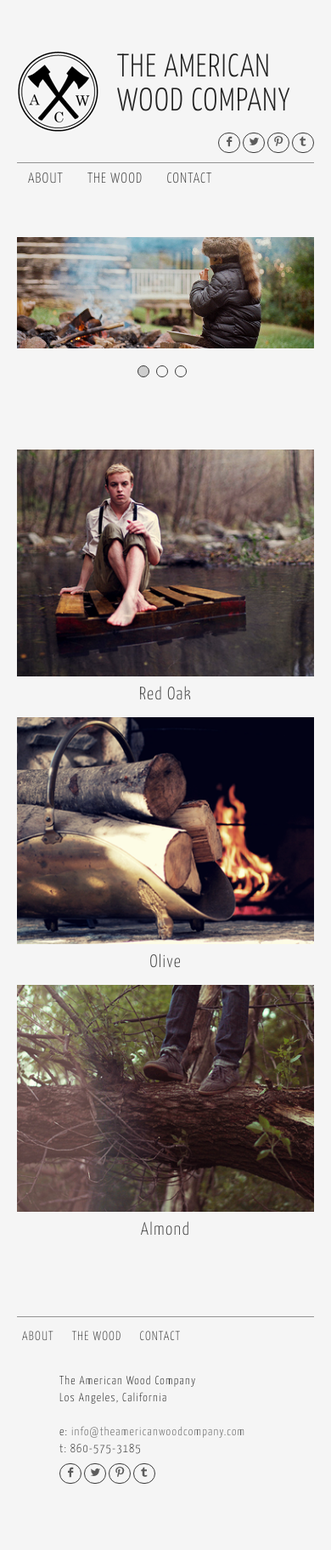
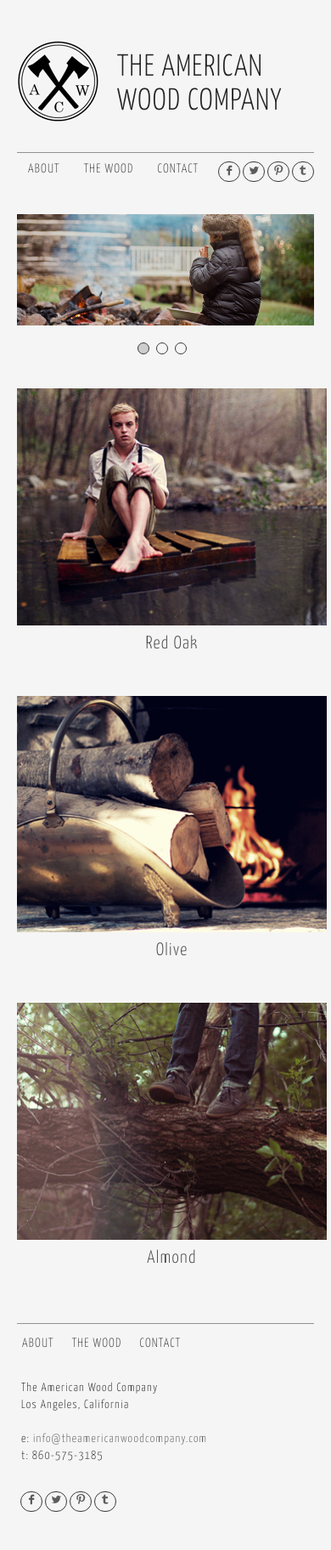
Before and after one commit to brianUX/awc, a PHP site: page / in a window 390 px wide. Shown: the whole page at 85% size. Before the commit the page ends 1746 px from the top, so only its background shows below. Run offline with PHP 8.4, Linux system fonts and the light colour scheme; some libraries are stand-ins or nearby versions.

Commit message:
optimized responsiveness

```diff
--- a/scss/main.scss
+++ b/scss/main.scss
@@ -150,7 +150,7 @@ body {
 		}
 		.info {
 			padding-top:5px;
-			padding-left:50px;
+			//padding-left:50px;
 			position:relative;
 			a {
 				color:#666;
@@ -158,7 +158,7 @@ body {
 			.social {
 				min-width:117px;
 				position: absolute;
-				left: 46px;
+				left: -4px;
 				bottom:-30px;
 				a {
 					border:1px solid #3a3a3a;
@@ -220,10 +220,18 @@ body {
 
 //responsive
 
-@media (min-width: 1200px) {
+@media (min-width: 1201px) {
 
 	.app {
-		width:1160px;
+		width:1040px;
+	}
+
+}
+
+@media (min-width: 980px) and (max-width: 1200px) {
+
+	.app {
+		width:900px;
 	}
 
 }
@@ -231,7 +239,7 @@ body {
 @media (min-width: 768px) and (max-width: 979px) {
 
 	.app {
-		width:96%;
+		width:90%;
 	}
 
 }
@@ -239,14 +247,39 @@ body {
 @media (max-width: 767px) {
 
 	.app {
-		width:100%;
+		width:99%;
 		.header .title {
+			a {
+				margin-top:-12px;
+			}
+			h1 {
+				font-size:32px;
+			}
 			h3 {
-				font-size:14px;
+				font-size:18px;
 			}
 		}
 		.header .social {
 			bottom:-30px;
+		}
+		.slides {
+			margin-top:15px;
+		}
+		.products {
+			margin:40px 0 15px;
+			.product {
+				margin: 0 auto 50px;
+				width: 365px;
+			}
+		}
+		.footer {
+			.info {
+				padding-left:5px;
+				.social {
+					left: 0px;
+					bottom: -55px;
+				}
+			}
 		}
 	}
 
@@ -257,12 +290,42 @@ body {
 	.app {
 		width:100%;
 		.header .title {
+			a {
+				margin-top:-12px;
+			}
+			h1 {
+				font-size:36px;
+			}
 			h3 {
 				display:none;
 			}
 		}
 		.header .social {
-			bottom:-30px;
+			bottom:-76px;
+		}
+		.menu {
+			.nav a {
+				font-size:15px;
+			}
+		}
+		.slides {
+			margin-top:15px;
+		}
+		.products {
+			margin:40px 0 15px;
+			.product {
+				margin: 0 auto 50px;
+				width: 365px;
+			}
+		}
+		.footer {
+			.info {
+				padding-left:5px;
+				.social {
+					left: 0px;
+					bottom: -55px;
+				}
+			}
 		}
 	}
 
```
Also changed, not shown: css/main.css.
